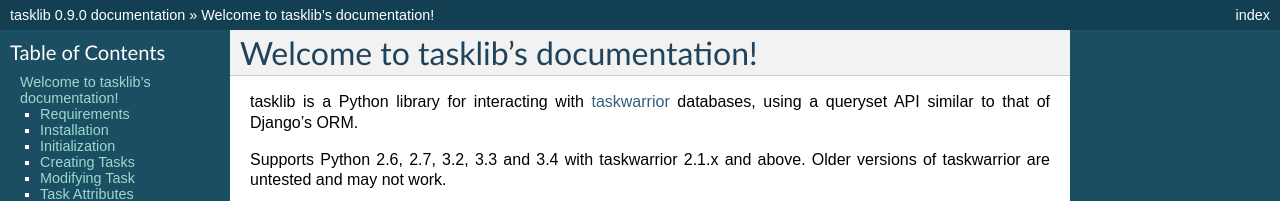
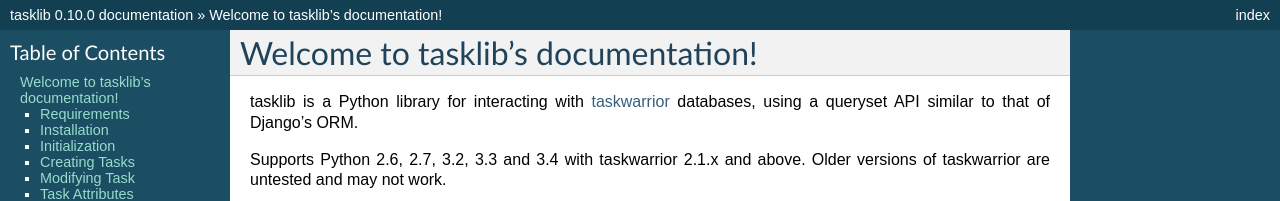
Before and after one commit to GothenburgBitFactory/tasklib, a Sphinx documentation site: the page built from docs/index.rst, in a window 1280 px wide and 900 px high. Shown: the top 201 px of the window. Built offline with Sphinx 7.4.7, drawn with Linux system fonts in a browser that asks for light colours; some of the changed text lies outside the part shown.

Commit message:
Bump version for 0.10.0 release

```diff
--- a/docs/conf.py
+++ b/docs/conf.py
@@ -51,9 +51,9 @@
 # built documents.
 #
 # The short X.Y version.
-version = '0.9.0'
+version = '0.10.0'
 # The full version, including alpha/beta/rc tags.
-release = '0.9.0'
+release = '0.10.0'
 
 # The language for content autogenerated by Sphinx. Refer to documentation
 # for a list of supported languages.
--- a/setup.py
+++ b/setup.py
@@ -1,6 +1,6 @@
 from setuptools import setup, find_packages
 
-version = '0.9.0'
+version = '0.10.0'
 
 setup(
     name='tasklib',
```
